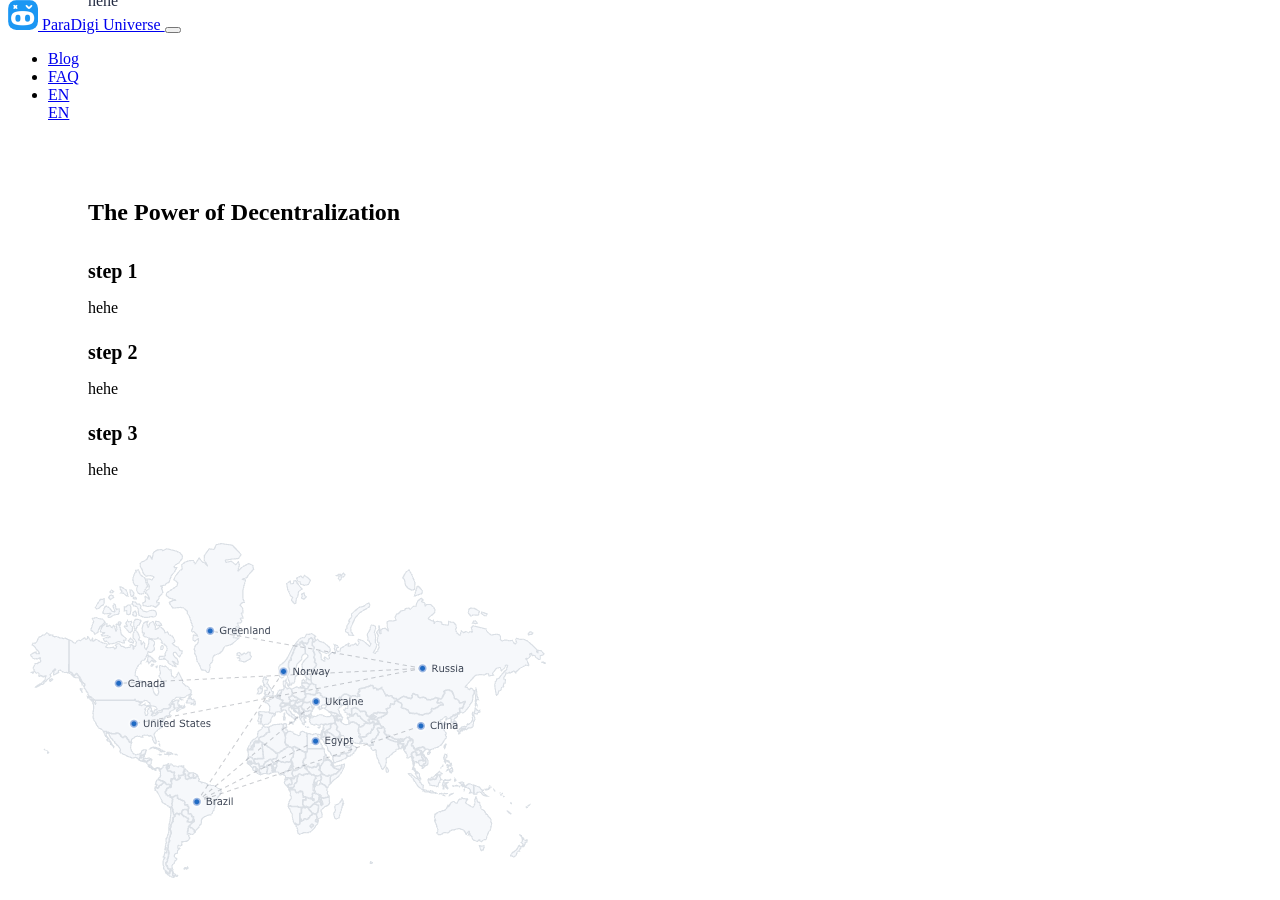
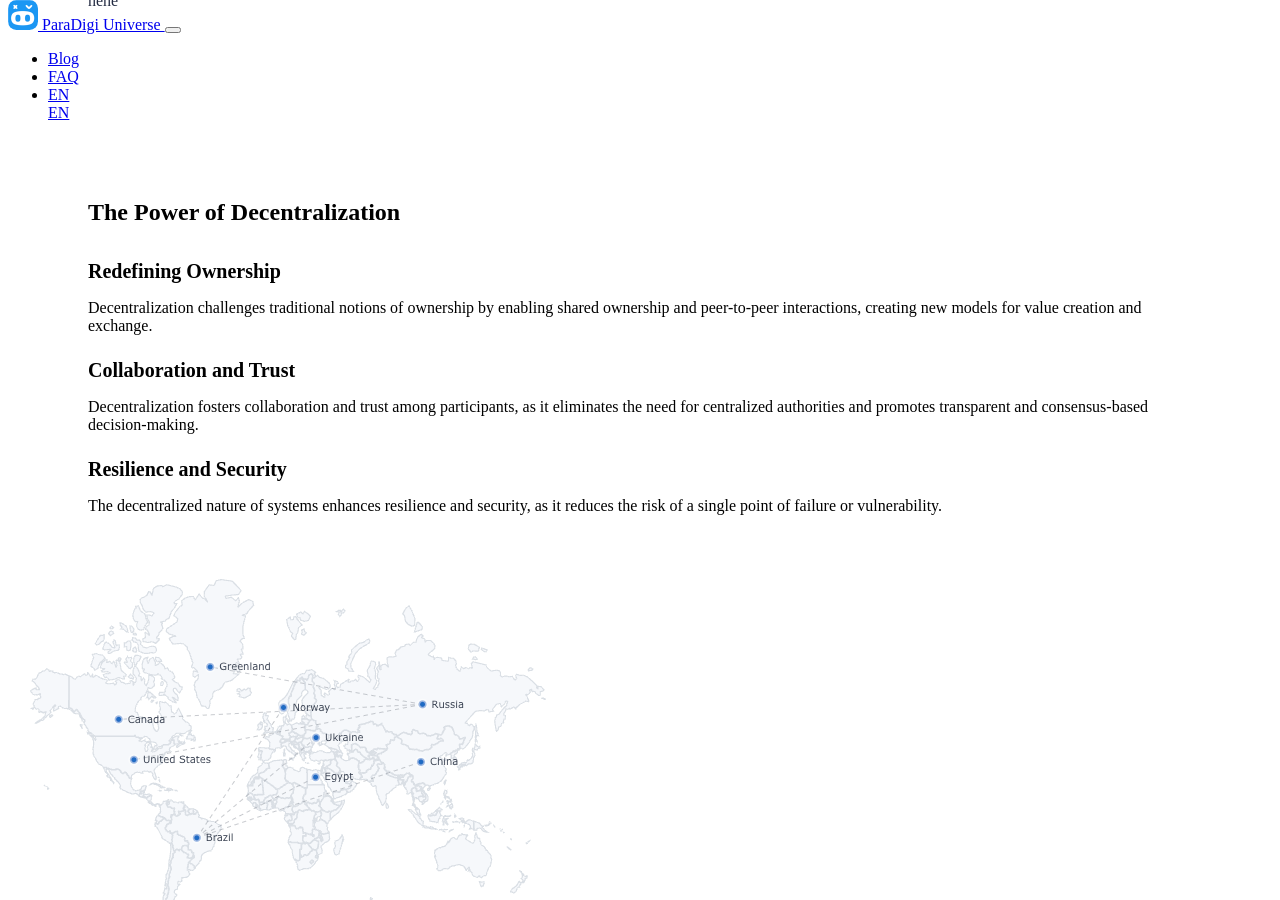
Before and after one commit to pdupub/pdu.pub, a Jekyll site: the page built from index.md, in a window 1280 px wide and 900 px high, scrolled down 4158 px. Built offline with Jekyll 4.4.1, drawn with Linux system fonts in a browser that asks for light colours.

Commit message:
refactor

```diff
--- a/_data/home.yml
+++ b/_data/home.yml
@@ -110,12 +110,12 @@ display_contents:
 
 map_title: The Power of Decentralization
 map_contents:
-  - title: step 1
-    description: hehe
-  - title: step 2
-    description: hehe
-  - title: step 3
-    description: hehe
+  - title: Redefining Ownership
+    description: Decentralization challenges traditional notions of ownership by enabling shared ownership and peer-to-peer interactions, creating new models for value creation and exchange.
+  - title: Collaboration and Trust
+    description:  Decentralization fosters collaboration and trust among participants, as it eliminates the need for centralized authorities and promotes transparent and consensus-based decision-making.
+  - title: Resilience and Security
+    description: The decentralized nature of systems enhances resilience and security, as it reduces the risk of a single point of failure or vulnerability.
 
 photos:
   - url: https://tabler.io/demo/static/photos/book-on-the-grass.jpg
```
